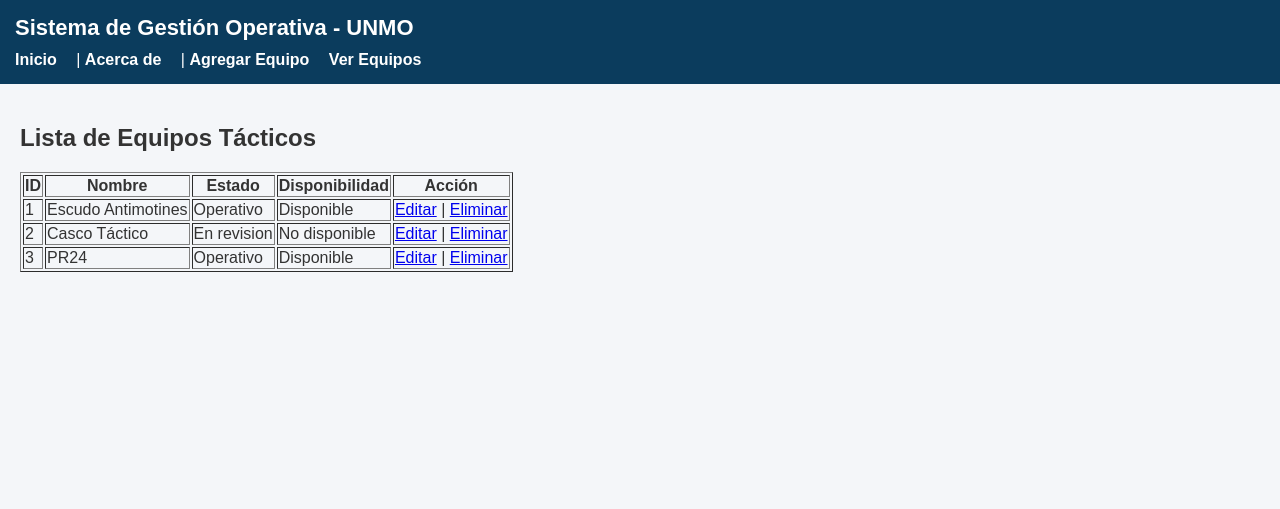
After one commit to AlexanderEstrada1992/2526---DESARROLLO-DE-APLICACIONES-WEB-A-, a Flask app: page /ver_equipos in a window 1280 px wide. The commit adds this page. Shown: the top 509 px of the page. Run offline with Flask 3, Linux system fonts and the light colour scheme; data comes from the database, SQL or seed files in the repository; both versions use the stored data as it was after the commit.

Commit message:
Implementación CRUD completo con SQLite y POO

```diff
--- a/app.py
+++ b/app.py
@@ -1,43 +1,114 @@
-from flask import Flask, render_template
+from flask import Flask, render_template, request, redirect
+from database import (
+    crear_tabla,
+    insertar_equipo,
+    obtener_equipos,
+    eliminar_equipo,
+    actualizar_equipo
+)
+import os
 
 app = Flask(__name__)
 
-# Ruta principal
+# Crear tabla al iniciar la aplicación
+crear_tabla()
+
+# =========================
+# RUTAS PRINCIPALES
+# =========================
+
 @app.route('/')
 def inicio():
     return render_template('index.html')
+
 
 @app.route('/about')
 def about():
     return render_template('about.html')
 
-# Ruta dinámica para Servidor Policial
+
+# =========================
+# RUTAS DINÁMICAS ANTERIORES
+# =========================
+
 @app.route('/servidor/<nombre>')
 def servidor(nombre):
     return f"Bienvenido, {nombre}. Este es tu sistema operativo de la UNMO."
 
-# Ruta dinámica para Equipo Táctico
+
 @app.route('/equipo/<tipo>')
 def equipo(tipo):
     return f"Equipo: {tipo} – estado operativo y disponibilidad actual en la UNMO."
 
-# Ruta dinámica para Servicio Operativo
+
 @app.route('/servicio/<tipo_evento>')
 def servicio(tipo_evento):
     return f"Servicio Operativo: {tipo_evento} – asignado según planificación de la UNMO."
 
-# Ruta dinámica para Reporte Operativo
+
 @app.route('/reporte/<int:id_reporte>')
 def reporte(id_reporte):
     return f"Reporte Operativo N° {id_reporte} – información registrada y disponible."
 
-# Ruta dinámica para Mantenimiento de Equipos
+
 @app.route('/mantenimiento/<int:id_equipo>')
 def mantenimiento(id_equipo):
     return f"Mantenimiento registrado para el equipo N° {id_equipo} – estado actualizado en la UNMO."
 
-import os
+
+# =========================
+# CRUD - AGREGAR EQUIPO
+# =========================
+
+@app.route("/agregar_equipo", methods=["GET", "POST"])
+def agregar_equipo():
+    if request.method == "POST":
+        id_equipo = request.form["id"]
+        nombre = request.form["nombre"]
+        estado = request.form["estado"]
+        disponibilidad = request.form["disponibilidad"]
+
+        insertar_equipo(id_equipo, nombre, estado, disponibilidad)
+
+        return redirect("/")
+
+    return render_template("agregar_equipo.html")
+@app.route("/ver_equipos")
+def ver_equipos():
+    equipos = obtener_equipos()
+    return render_template("ver_equipos.html", equipos=equipos)
+
+@app.route("/eliminar_equipo/<int:id_equipo>")
+def eliminar_equipo_route(id_equipo):
+    eliminar_equipo(id_equipo)
+    return redirect("/ver_equipos")
+
+@app.route("/editar_equipo/<int:id_equipo>", methods=["GET", "POST"])
+def editar_equipo(id_equipo):
+
+    equipos = obtener_equipos()
+    equipo_actual = None
+
+    for e in equipos:
+        if e[0] == id_equipo:
+            equipo_actual = e
+            break
+
+    if request.method == "POST":
+        nombre = request.form["nombre"]
+        estado = request.form["estado"]
+        disponibilidad = request.form["disponibilidad"]
+
+        actualizar_equipo(id_equipo, nombre, estado, disponibilidad)
+
+        return redirect("/ver_equipos")
+
+    return render_template("editar_equipo.html", equipo=equipo_actual)
+
+# =========================
+# EJECUCIÓN
+# =========================
 
 if __name__ == '__main__':
-    port = int(os.environ.get("PORT", 5000))  # Toma el puerto de Render
+    port = int(os.environ.get("PORT", 5000))
     app.run(debug=True, host='0.0.0.0', port=port)
--- /dev/null
+++ b/database.py
@@ -0,0 +1,68 @@
+import sqlite3
+
+
+def conectar():
+    conn = sqlite3.connect("unmo.db")
+    return conn
+
+
+def crear_tabla():
+    conn = conectar()
+    cursor = conn.cursor()
+
+    cursor.execute("""
+        CREATE TABLE IF NOT EXISTS equipos (
+            id INTEGER PRIMARY KEY,
+            nombre TEXT NOT NULL,
+            estado TEXT NOT NULL,
+            disponibilidad TEXT NOT NULL
+        )
+    """)
+
+    conn.commit()
+    conn.close()
+
+
+def insertar_equipo(id_equipo, nombre, estado, disponibilidad):
+    conn = conectar()
+    cursor = conn.cursor()
+
+    cursor.execute("""
+        INSERT INTO equipos (id, nombre, estado, disponibilidad)
+        VALUES (?, ?, ?, ?)
+    """, (id_equipo, nombre, estado, disponibilidad))
+
+    conn.commit()
+    conn.close()
+
+def obtener_equipos():
+    conn = conectar()
+    cursor = conn.cursor()
+
+    cursor.execute("SELECT * FROM equipos")
+    equipos = cursor.fetchall()
+
+    conn.close()
+    return equipos
+
+def eliminar_equipo(id_equipo):
+    conn = conectar()
+    cursor = conn.cursor()
+
+    cursor.execute("DELETE FROM equipos WHERE id = ?", (id_equipo,))
+
+    conn.commit()
+    conn.close()
+
+def actualizar_equipo(id_equipo, nombre, estado, disponibilidad):
+    conn = conectar()
+    cursor = conn.cursor()
+
+    cursor.execute("""
+        UPDATE equipos
+        SET nombre = ?, estado = ?, disponibilidad = ?
+        WHERE id = ?
+    """, (nombre, estado, disponibilidad, id_equipo))
+
+    conn.commit()
+    conn.close()
--- a/templates/base.html
+++ b/templates/base.html
@@ -12,8 +12,10 @@
     <header>
         <h1>Sistema de Gestión Operativa - UNMO</h1>
         <nav>
-            <a href="/">Inicio</a>
-            <a href="/about">Acerca de</a>
+                <a href="/">Inicio</a> |
+                <a href="/about">Acerca de</a> |
+                <a href="/agregar_equipo">Agregar Equipo</a>
+                <a href="/ver_equipos">Ver Equipos</a>
         </nav>
     </header>
 
--- /dev/null
+++ b/templates/ver_equipos.html
@@ -0,0 +1,30 @@
+{% extends "base.html" %}
+
+{% block content %}
+<h2>Lista de Equipos Tácticos</h2>
+
+<table border="1">
+    <tr>
+        <th>ID</th>
+        <th>Nombre</th>
+        <th>Estado</th>
+        <th>Disponibilidad</th>
+        <th>Acción</th>
+    </tr>
+
+    {% for equipo in equipos %}
+    <tr>
+        <td>{{ equipo[0] }}</td>
+        <td>{{ equipo[1] }}</td>
+        <td>{{ equipo[2] }}</td>
+        <td>{{ equipo[3] }}</td>
+        <td>
+            <a href="/editar_equipo/{{ equipo[0] }}">Editar</a> |
+            <a href="/eliminar_equipo/{{ equipo[0] }}">Eliminar</a>
+        </td>
+    </tr>
+    {% endfor %}
+
+</table>
+
+{% endblock %}
```
Also changed, not shown: models.py (added, +89 -0 lines), templates/agregar_equipo.html (added, +22 -0 lines), templates/editar_equipo.html (added, +20 -0 lines), unmo.db (added).
